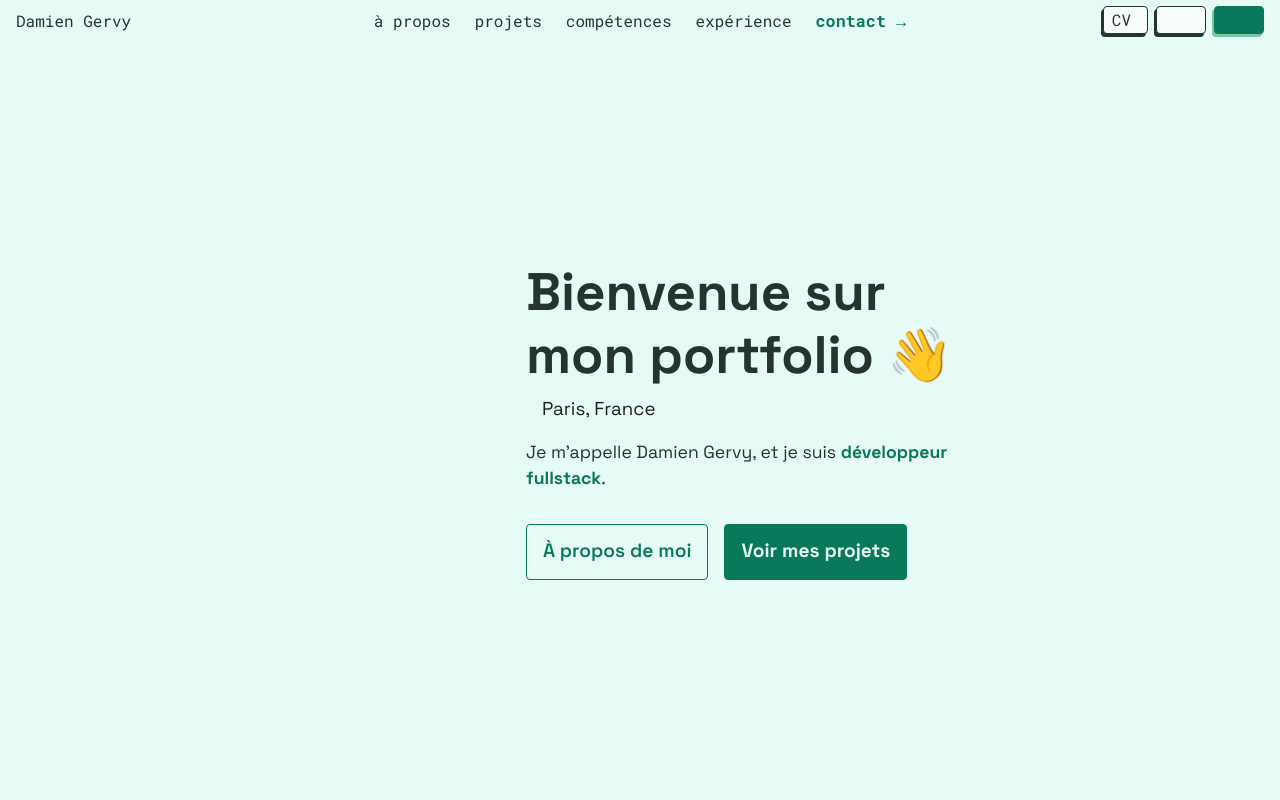
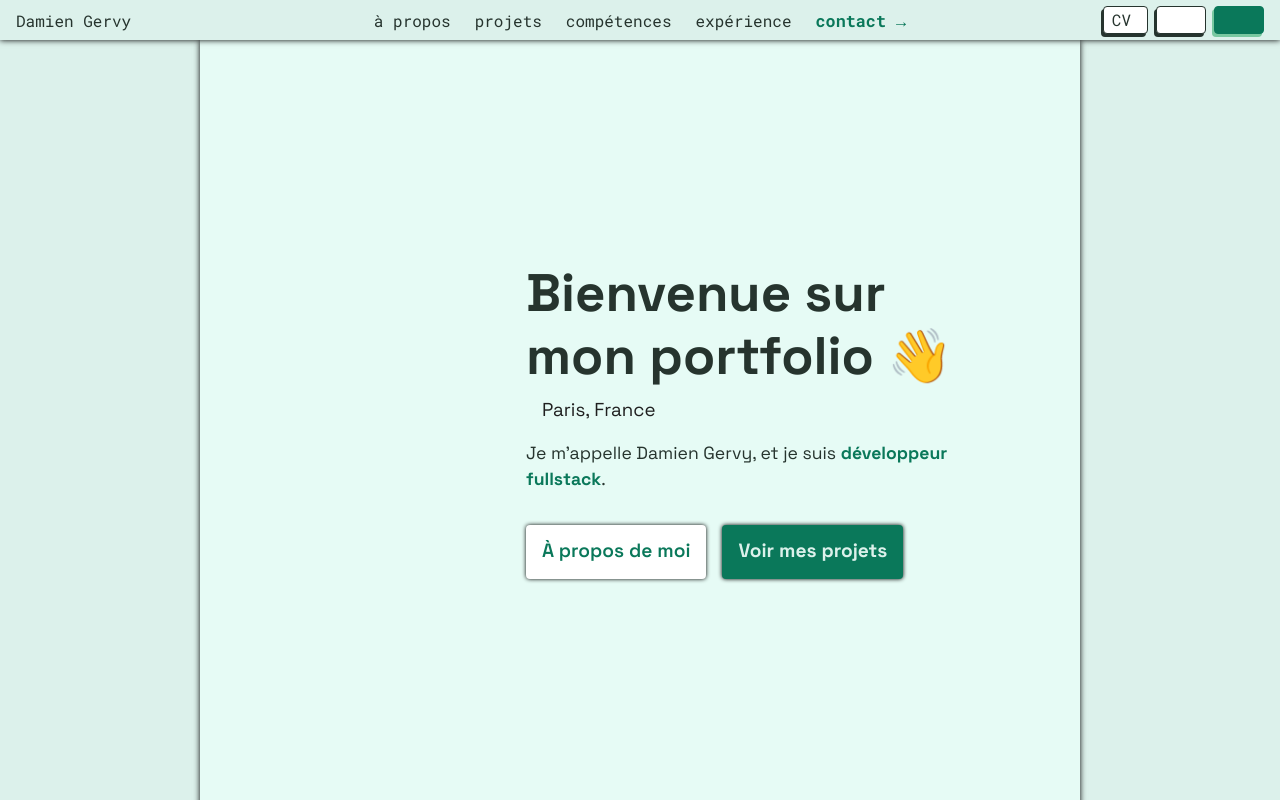
Before and after one commit to GDami/portfolio, a React (Vite) app: page / in a window 1280 px wide. Built offline with nearby package versions, Linux system fonts and the light colour scheme; some icons are missing.

Commit message:
added a 3 colors gradient for the background

```diff
--- a/src/App.css
+++ b/src/App.css
@@ -3,7 +3,7 @@
     flex-direction: column;
     align-items: center;
 
-    max-width: 800px;
+    max-width: 100%;
     margin-inline: var(--spacing-large);
     flex:1;
 
@@ -87,6 +87,8 @@ section {
     padding-bottom: var(--spacing-xlarge);
     display: flex;
     justify-content: center;
+
+
 }
 
 .hidden {
@@ -141,6 +143,17 @@ g, path {
 
     scroll-timeline-name: --content-scroller;
     position: relative;
+
+    display: flex;
+    flex-direction: column;
+    align-items: center;
+}
+
+.content-thin {
+    background-color: var(--color-bg-light-1);
+    max-width: calc(800px + 2 * var(--spacing-large));
+    /* border-inline: solid 1px var(--color-secondary); */
+    box-shadow: var(--shadow-md);
 }
 
 .no-linebreak {
--- a/src/App.tsx
+++ b/src/App.tsx
@@ -49,6 +49,7 @@ function App() {
 		<div className='content-wrapper'>
 			<Header />
 			<div className='content'>
+                <div className='content-thin'>
                     <div className='scroll-dummy'></div>
                     <Hero />
                     <section className="about-section"><About /></section>
@@ -59,6 +60,7 @@ function App() {
                     <footer>© 2025 Damien Gervy</footer>
                 </div>
 			</div>
+		</div>
 	)
 }
 
--- a/src/components/header/Header.css
+++ b/src/components/header/Header.css
@@ -9,7 +9,11 @@
     font-family: "Roboto Mono", monospace;
     color: var(--color-main);
     background-color: var(--color-bg);
-    transition: box-shadow calc(var(--transition-time) / 2),
+    /* border-bottom: solid 1px var(--color-secondary); */
+    box-shadow: var(--shadow-md);
+
+    transition:
+    /* box-shadow calc(var(--transition-time) / 2), */
     color var(--transition-time) ease-in-out,
     background-color var(--transition-time) ease-in-out,
     border-color var(--transition-time) ease-in-out;
@@ -31,7 +35,8 @@
 }
 
 #header.scrolled {
-    box-shadow: 0 0 2px;
+    /* border-color: var(--color-secondary); */
+    /* box-shadow: 0 0 2px; */
     /* background-color: var(--color-header); */
 }
 
--- a/src/components/landing/Hero.css
+++ b/src/components/landing/Hero.css
@@ -77,6 +77,7 @@
 
     opacity: 0;
     animation: appear-and-scale .3s .2s ease-in-out forwards;
+
 }
 
 .hero-img {
@@ -85,6 +86,7 @@
 
     transition: rotate var(--transition-time);
     backface-visibility: hidden;
+    box-shadow: var(--shadow-sm);
 }
 
 .villain-img {
@@ -98,7 +100,7 @@
     backface-visibility: hidden;
 
     rotate: y -180deg;
-
+    box-shadow: var(--shadow-sm);
 }
 
 .hero-img-container, .hero-img, .villain-img {
@@ -187,6 +189,7 @@
     padding-inline: var(--spacing-common);
 
     text-decoration: none;
+    box-shadow: var(--shadow-sm);
 }
 
 .hero-cta .animated-underline::after {
@@ -205,14 +208,14 @@
     color: var(--color-bg);
     background-color: var(--color-draw-shadow);
     font-weight: bold;
-    border: solid 1px var(--color-draw-shadow);
+    /* border: solid 1px var(--color-draw-shadow); */
 }
 
 .hero-cta.secondary {
     color: var(--color-draw-shadow);
-    background-color: var(--color-bg);
+    background-color: var(--color-bg-light-2);
     font-weight: 600;
-    border: solid 1px;
+    /* border: solid 1px; */
 }
 
 /* .dark .hero-cta.secondary {
--- a/src/components/projects/Project.css
+++ b/src/components/projects/Project.css
@@ -61,27 +61,29 @@
     gap: .5rem;
 
     opacity: 0;
-    background-color: rgba(0,0,0,0.7);
+    background-color: rgba(255,255,255,0.7);
 
     transition: opacity var(--transition-time);
 }
 
 .project-link {
-    font-size: 1.5rem;
+    font-size: 2.5rem;
     padding: .5rem;
-    color: white;
+    color: black;
     border-radius: 4px;
-    transition: background-color var(--transition-time-button), color var(--transition-time-button);
+    border: solid 2px transparent;
+    transition: border-color var(--transition-time-button), color var(--transition-time-button);
     text-decoration: none;
 }
 
 .project-link:visited {
-    color:white;
+    color:black;
 }
 
 .project-link:hover {
     color: black;
-    background-color: rgba(255,255,255);
+    /* background-color: rgba(255,255,255); */
+    border-color: black;
 }
 
 .project-description {
--- a/src/index.css
+++ b/src/index.css
@@ -23,18 +23,26 @@ html {
 
 	--transition-time: 0.2s;
 	--transition-time-button: calc(var(--transition-time));
+
+    --shadow-xs: 0 0 2px black;
+    --shadow-sm: 0 0 4px black;
+    --shadow-md: 0 0 6px black;
+    --shadow-lg: 0 0 10px black;
 }
 
 html.dark {
 
 	--color-main: white;
 	--color-secondary: rgb(197,197,197);
-	--color-bg: #021B1A;
+	--color-bg: oklch(0.2 0.032 191.35);
+	--color-bg-light-1: oklch(0.27 0.032 191.35);
+	--color-bg-light-2: oklch(0.32 0.032 191.35);
 
 	--color-draw: #88F7E6;
 	--color-draw-light: white;
 	--color-draw-shadow: var(--color-main);
 	--color-item-bg: #032221;
+	--color-item-bg: var(--color-bg-light-2);
 
 	--color-header: var(--color-item-bg);
 
@@ -46,12 +54,14 @@ html:not(.dark) {
 
 	--color-main: rgb(38,52,46);
 	--color-secondary: rgb(31,31,31);
-	--color-bg: rgb(230,251,245);
+	--color-bg: oklch(0.94 0.0233 176.85);
+	--color-bg-light-1: oklch(0.97 0.0233 176.85);
+	--color-bg-light-2: white;
 
 	--color-draw: rgb(10, 120, 90);
 	--color-draw-light: white;
 	--color-draw-shadow: var(--color-draw);
-	--color-item-bg: rgb(248,252,251);
+	--color-item-bg: var(--color-bg-light-2);
 
 	--color-header: var(--color-item-bg);
 
```
Lines whose indentation alone changed are shown as unchanged.
